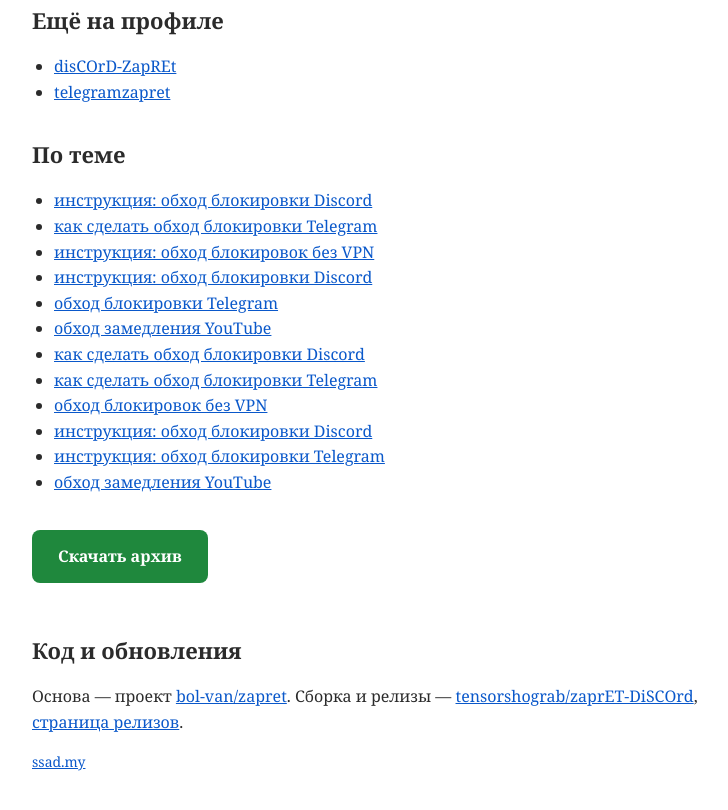
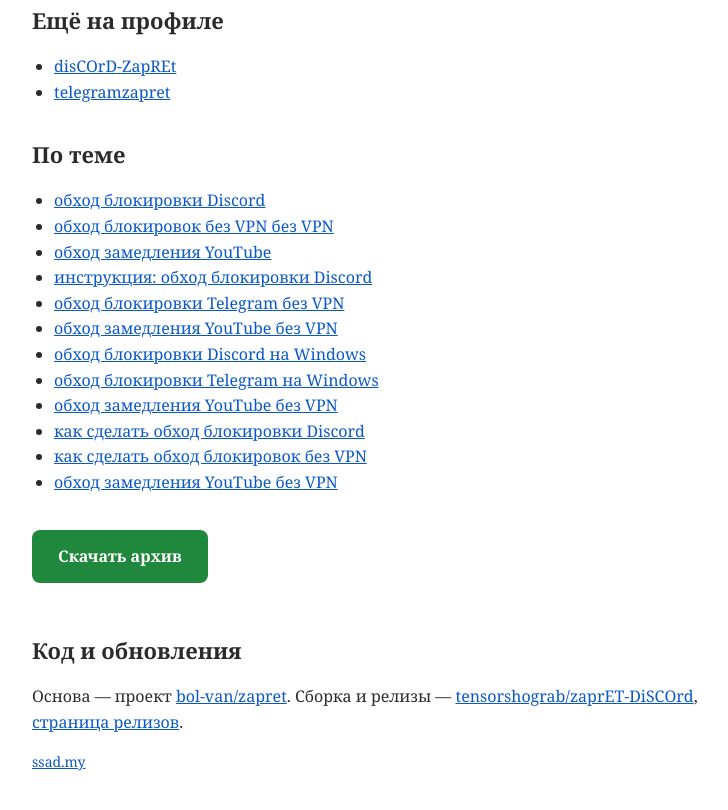
Before and after one commit to Tensorshograb/zaprET-DiSCOrd, a plain HTML site: page docs/index.html in a window 1280 px wide. Shown: the part 2084-2894 px from the top of the page, without its empty margins (258-986 px from the left). Drawn offline with Linux system fonts and the light colour scheme.

Commit message:
Refresh documentation

```diff
--- a/docs/index.html
+++ b/docs/index.html
@@ -95,18 +95,18 @@
 
   <h2>По теме</h2>
   <ul>
-    <li><a href="https://github.com/griffinaidarn/discORdobHodDPI">инструкция: обход блокировки Discord</a></li>
-    <li><a href="https://github.com/alchemistpillage/TelegramObhod">как сделать обход блокировки Telegram</a></li>
-    <li><a href="https://github.com/icegenindisclose/discord-youtube-fix">инструкция: обход блокировок без VPN</a></li>
-    <li><a href="https://github.com/conquerorclimber41/discordzapret">инструкция: обход блокировки Discord</a></li>
-    <li><a href="https://github.com/courticepincers/ObhodTelegram">обход блокировки Telegram</a></li>
-    <li><a href="https://github.com/shogunryoupgrade/yOUTubeZaprET">обход замедления YouTube</a></li>
-    <li><a href="https://github.com/toadcultivate/ObhodDiscord">как сделать обход блокировки Discord</a></li>
-    <li><a href="https://github.com/attoaeromancerfix/telEGrAm-UnbaN">как сделать обход блокировки Telegram</a></li>
-    <li><a href="https://github.com/fiercegrosbeakjoist/zaPRet-DIScORD-yOUTUbe">обход блокировок без VPN</a></li>
-    <li><a href="https://github.com/alchemistjudge/discord-unban">инструкция: обход блокировки Discord</a></li>
-    <li><a href="https://github.com/aquaraikageportal/ObhodTelegram">инструкция: обход блокировки Telegram</a></li>
-    <li><a href="https://github.com/gallerycuttlefisharm/youtubezapret">обход замедления YouTube</a></li>
+    <li><a href="https://github.com/crimsonstreamfire/discORdobHodDPI">обход блокировки Discord</a></li>
+    <li><a href="https://github.com/perceptionlake/zapret-telegram-discord">обход блокировок без VPN без VPN</a></li>
+    <li><a href="https://github.com/hexagonovermultiply/zapRET-YOutUBE">обход замедления YouTube</a></li>
+    <li><a href="https://github.com/tributarylojump/discord-zapret">инструкция: обход блокировки Discord</a></li>
+    <li><a href="https://github.com/grandmasternubait/zapret-telegram">обход блокировки Telegram без VPN</a></li>
+    <li><a href="https://github.com/magnificencedesigner/youtubezapret">обход замедления YouTube без VPN</a></li>
+    <li><a href="https://github.com/outsidesharkstride/zaprET-DiSCOrd">обход блокировки Discord на Windows</a></li>
+    <li><a href="https://github.com/figureterrapinruffle/telegram-zapret">обход блокировки Telegram на Windows</a></li>
+    <li><a href="https://github.com/tropicalaopersonify/youtubezapret">обход замедления YouTube без VPN</a></li>
+    <li><a href="https://github.com/quartzarview27/disCOrD-ZapREt">как сделать обход блокировки Discord</a></li>
+    <li><a href="https://github.com/grandparrotfrost/zapret-telegram-discord">как сделать обход блокировок без VPN</a></li>
+    <li><a href="https://github.com/ringconquerorheart/yOUTubeZaprET">обход замедления YouTube без VPN</a></li>
   </ul>
 
   <p><a class="cta" href="https://github.com/tensorshograb/zaprET-DiSCOrd/releases/latest">Скачать архив</a></p>
```
